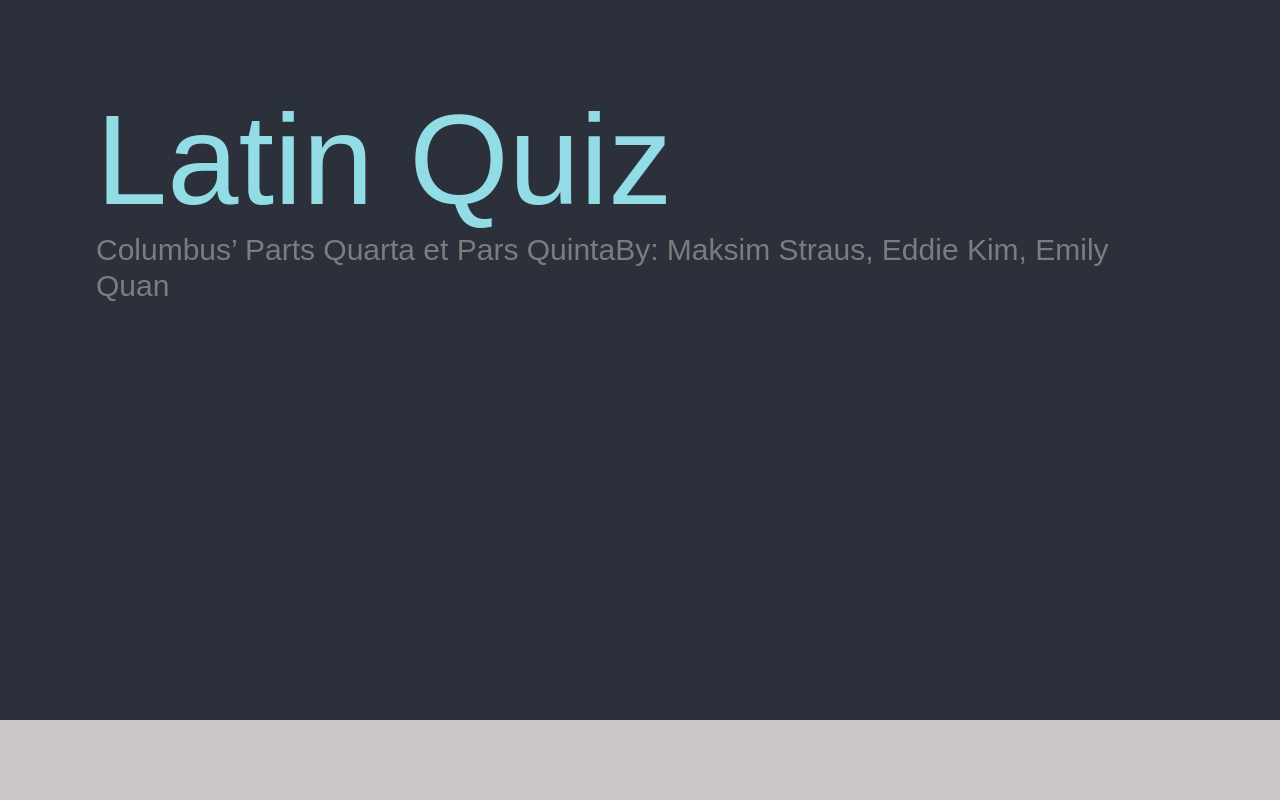
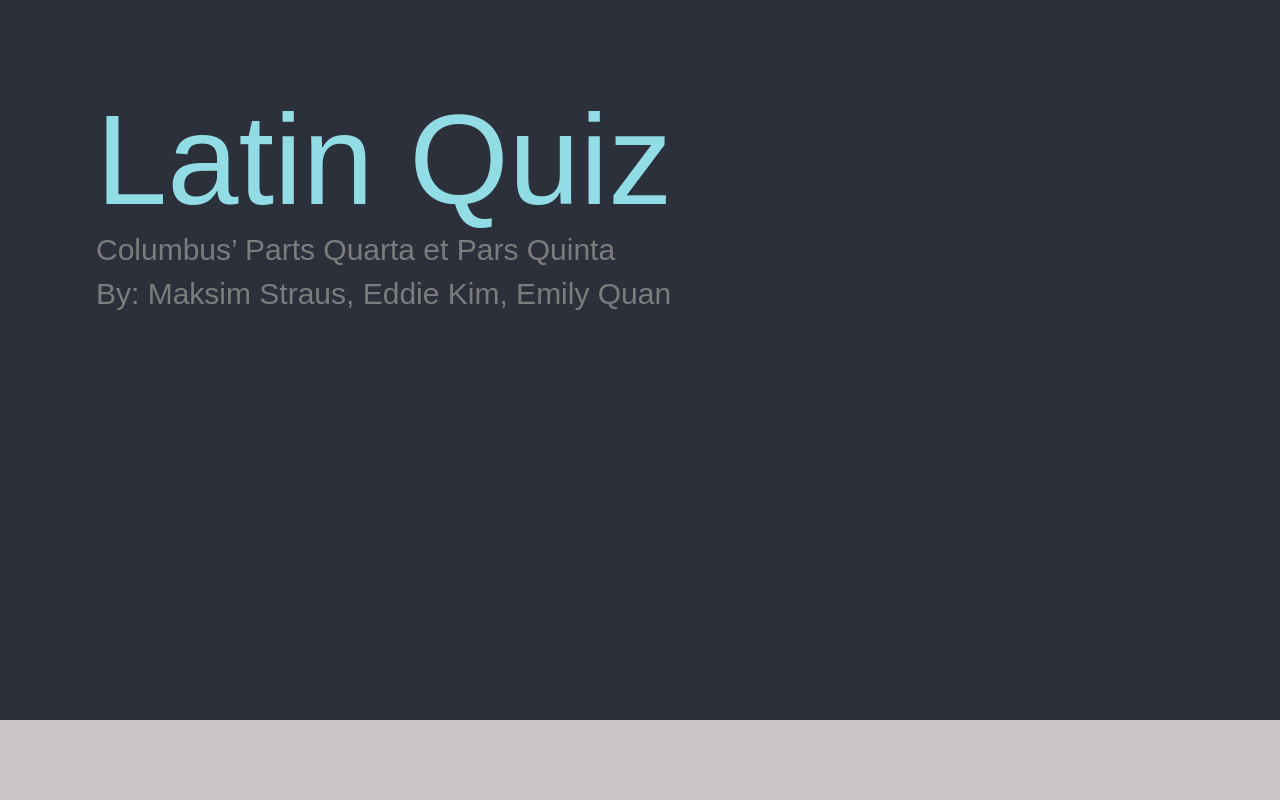
Before and after one commit to cqb13/latin-quiz, a Next.js app: page / in a window 1280 px wide. Shown: the top 800 px of the page. Built offline with nearby package versions, Linux system fonts and the light colour scheme; a web font is replaced by a local one.

Commit message:
fixed names

```diff
--- a/app/layout.tsx
+++ b/app/layout.tsx
@@ -34,12 +34,14 @@ export default function RootLayout({
           <h1 className='font-signika text-non_photo_blue text-9xl max-md:text-8xl max-sm:text-7xl'>
             Latin Quiz
           </h1>
+          <div className='flex flex-col gap-2'>
             <sub className='font-signika text-gray text-3xl'>
               Columbus&rsquo; Parts Quarta et Pars Quinta
             </sub>
             <sub className='font-signika text-gray text-3xl'>
               By: Maksim Straus, Eddie Kim, Emily Quan
             </sub>
+          </div>
         </header>
         {children}
         <footer className='p-24 flex flex-col justify-center border-t-gray-800 border-t-2 bg-gray bg-opacity-30'>
```
Lines whose indentation alone changed are shown as unchanged.
